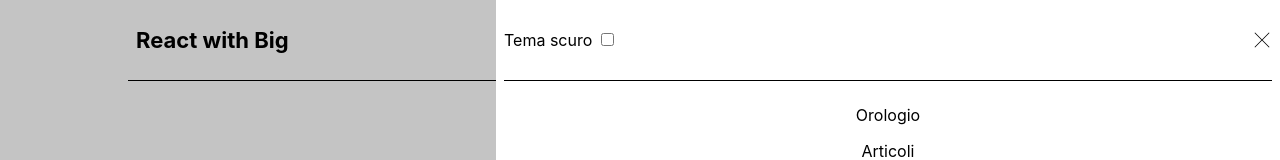
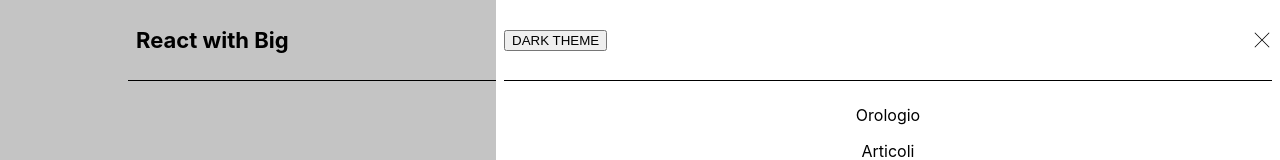
Before and after one commit to tizianocappai/ReactwithBig, a React (Create React App) app: page / in a window 1280 px wide. Both pictures are taken after a click on the element 1150 px from the left and 40 px from the top of the page. Shown: the top 160 px of the page. Built offline with nearby package versions, Linux system fonts and the light colour scheme.

Commit message:
dark theme + note TODO

```diff
--- a/src/App.css
+++ b/src/App.css
@@ -1,6 +1,18 @@
+.body-container {
+}
+
 .app-container {
 	width: 80%;
 	margin: 0 auto;
 	background-color: white;
 	min-height: 100vh;
 }
+
+.dark {
+	background-color: #262626;
+    color: rgb(195, 229, 254);
+}
+
+.blur {
+	filter: blur(5px);
+}
--- a/src/App.jsx
+++ b/src/App.jsx
@@ -4,10 +4,20 @@ import Clock from './components/Clock/Clock';
 import Articles from './components/Articles/Articles';
 import Header from './components/Header/Header';
 import Menu from './components/Menu/Menu';
+import Context from './components/Context/context';
 
 function App() {
 	const [menuState, setMenuState] = useState(false);
 	const [componentToShow, setComponentToShow] = useState('Clock');
+	const [theme, setTheme] = useState('light');
+	const [filter, setFilter] = useState('');
+
+	const value = {
+		theme,
+		setTheme,
+		filter,
+		setFilter
+	}
 
 	function handleMenuState(value) {
 		setMenuState(value);
@@ -25,7 +35,9 @@ function App() {
 	}
 
 	return (
-		<div className='app-container'>
+		<Context.Provider value={value}>
+			<div className={`body-container ${theme} ${filter}`}>
+				<div className={`app-container ${theme}`}>
 					<Header handleClick={handleMenuState} />
 					<Menu
 						isOpen={menuState}
@@ -34,6 +46,8 @@ function App() {
 					/>
 					{renderComponent()}
 				</div>
+			</div>
+		</Context.Provider>
 	);
 }
 
--- a/src/components/Articles/Articles.jsx
+++ b/src/components/Articles/Articles.jsx
@@ -3,11 +3,14 @@ import Loader from '../Loader/Loader';
 import './Articles.css';
 import Modal from '../Modal/Modal';
 import { createPortal } from 'react-dom';
+import Context from '../Context/context';
+import { useContext} from 'react';
 
 const Articles = () => {
 	const [articles, setArticles] = useState(null);
 	const [showModal, setShowModal] = useState(false);
 	const [articleBody, setArticleBody] = useState(null);
+	const {filter, setFilter} = useContext(Context);
 
 	useEffect(() => {
 		fetch('https://dummyjson.com/posts')
@@ -25,6 +28,7 @@ const Articles = () => {
 
 	const openModal = (article) => {
 		setShowModal(true);
+		setFilter('blur');
 		setArticleBody(article.body);
 	}
 
@@ -48,7 +52,10 @@ const Articles = () => {
 				createPortal(
 					<Modal
 						articleBody={articleBody}
-						onClose={() => setShowModal(false)}
+						onClose={() => {
+							setShowModal(false);
+							setFilter('');
+						}}
 					/>,
 					document.body,
 				)}
--- /dev/null
+++ b/src/components/Context/context.js
@@ -0,0 +1,10 @@
+import { createContext } from 'react';
+
+const Context = createContext({
+    theme: '',
+    setTheme: () => {},
+    filter: '',
+    setFilter: () => {}
+  });
+
+export default Context;
--- a/src/components/Header/Header.css
+++ b/src/components/Header/Header.css
@@ -19,3 +19,7 @@
 	width: 20px;
 	cursor: pointer;
 }
+
+.dark {
+	border-bottom: 1px solid rgb(195, 229, 254);
+}
--- a/src/components/Header/Header.jsx
+++ b/src/components/Header/Header.jsx
@@ -1,19 +1,27 @@
 import './Header.css';
-import menu from '../../assets/icons/icons8-menu.svg';
+import menulight from '../../assets/icons/icons8-menu.svg';
+import menudark from '../../assets/icons/icons8-menudark.svg';
+import { useContext } from 'react';
+import Context from '../Context/context';
 
 const Header = (props) => {
 	const { handleClick } = props;
+	const {theme} = useContext(Context);
 
 	function handleClickMenu() {
 		console.log('hamburger menu clicked');
 		handleClick(true);
 	}
 
+	const setMenu = () => {
+		return theme === 'light' ? menulight : menudark;
+	}
+
 	return (
-		<header className='header'>
+		<header className={`header ${theme} `}>
 			<div className='header__logo'>React with Big</div>
 			<div className='header__menu' onClick={handleClickMenu}>
-				<img src={menu} alt='menu icon' />
+				<img src={setMenu()} alt='menu icon' />
 			</div>
 		</header>
 	);
--- a/src/components/Menu/Menu.css
+++ b/src/components/Menu/Menu.css
@@ -42,3 +42,9 @@
 	pointer-events: none;
 	background-color: rgba(0, 0, 0, 0.23);
 }
+
+.dark {
+	background-color: #262626;
+    color: rgb(195, 229, 254);
+	border-bottom: 1px solid rgb(195, 229, 254);
+}
--- a/src/components/Menu/Menu.jsx
+++ b/src/components/Menu/Menu.jsx
@@ -1,10 +1,14 @@
 import './Menu.css';
-import close from '../../assets/icons/icons8-eliminare.svg';
+import closelight from '../../assets/icons/icons8-eliminare.svg';
+import closedark from '../../assets/icons/icons8-eliminaredark.svg';
 import MENU_DATA from '../../data/menu-data';
+import Context from '../Context/context';
+import { useContext } from 'react';
 
 const Menu = (props) => {
 	const { isOpen, handleClose, handleComponentToShow } = props;
 	const menuData = MENU_DATA;
+	const {theme, setTheme} = useContext(Context);
 
 	function handleCloseClick() {
 		handleClose(false);
@@ -15,19 +19,27 @@ const Menu = (props) => {
 		handleClose(false);
 	}
 
+	const changeTheme = () => {
+		setTheme(theme === 'light' ? 'dark' : 'light');
+	};
+
+	const setIcon = () => {
+		return theme === 'light' ? closelight : closedark;
+	}
+
 	return (
 		isOpen && (
 			<>
-				<div className='menu-overlay'></div>
-				<section className='menu'>
-					<div className='menu__top-section'>
+				<div className='menu-overlay' ></div>
+				<section className={`menu ${theme} `}>
+					<div className= {`menu__top-section ${theme} `}>
 						<span>
-							Tema scuro <input type='checkbox'></input>{' '}
+							<input type='button' value="DARK THEME" onClick={changeTheme}></input>
 						</span>
 						<img
 							onClick={handleCloseClick}
-							className='menu__close-icon'
-							src={close}
+							className={`menu__close-icon ${theme} `}
+							src={setIcon()}
 							alt=''
 						/>
 					</div>
--- a/src/components/Modal/Modal.css
+++ b/src/components/Modal/Modal.css
@@ -27,7 +27,7 @@
     background-color: lightblue;
     position: fixed;
     width: inherit;
-    /* TODO: con position fixed rimangono gli spigoli in alto */
+    /* TODO: aggiunto position fixed, perchè rimangono gli spigoli in alto */
 }
 
 .modal__close-icon {
@@ -37,9 +37,15 @@
 }
 
 .modal-body-section {
-    /* display: flex; TODO: perchè non funziona ?
+    /* display: flex; TODO: perchè non funziona ? Ho messo il padding pe centrare il testo
     align-items: center;
     justify-content: center; */
     padding: 35px;
     margin-top: 30px;
 }
+
+.dark-modal { /* TODO: ho aggiunto -modal alla classe perche senno diventava tutto con i border dappertutto boh */
+	background-color: #262626;
+    color: rgb(195, 229, 254);
+    border: 1px solid rgb(195, 229, 254);
+}
--- a/src/components/Modal/Modal.jsx
+++ b/src/components/Modal/Modal.jsx
@@ -1,14 +1,17 @@
 import './Modal.css';
 import close from '../../assets/icons/icons8-eliminare.svg';
+import { useContext } from 'react';
+import Context from '../Context/context';
 
 const Modal = (props) => {
 
     const {articleBody, onClose} = props;
+    const {theme} = useContext(Context);
 
     return (
         <>
         <div className='modal-container'>
-            <div className='modal-content'>
+            <div className={`modal-content ${theme}-modal `}>
                 <div className='modal-top-section'>
                     <img
                         onClick={onClose}
```
Also changed, not shown: src/assets/icons/icons8-eliminaredark.svg (added), src/assets/icons/icons8-menudark.svg (added). Lines whose indentation alone changed are shown as unchanged.
